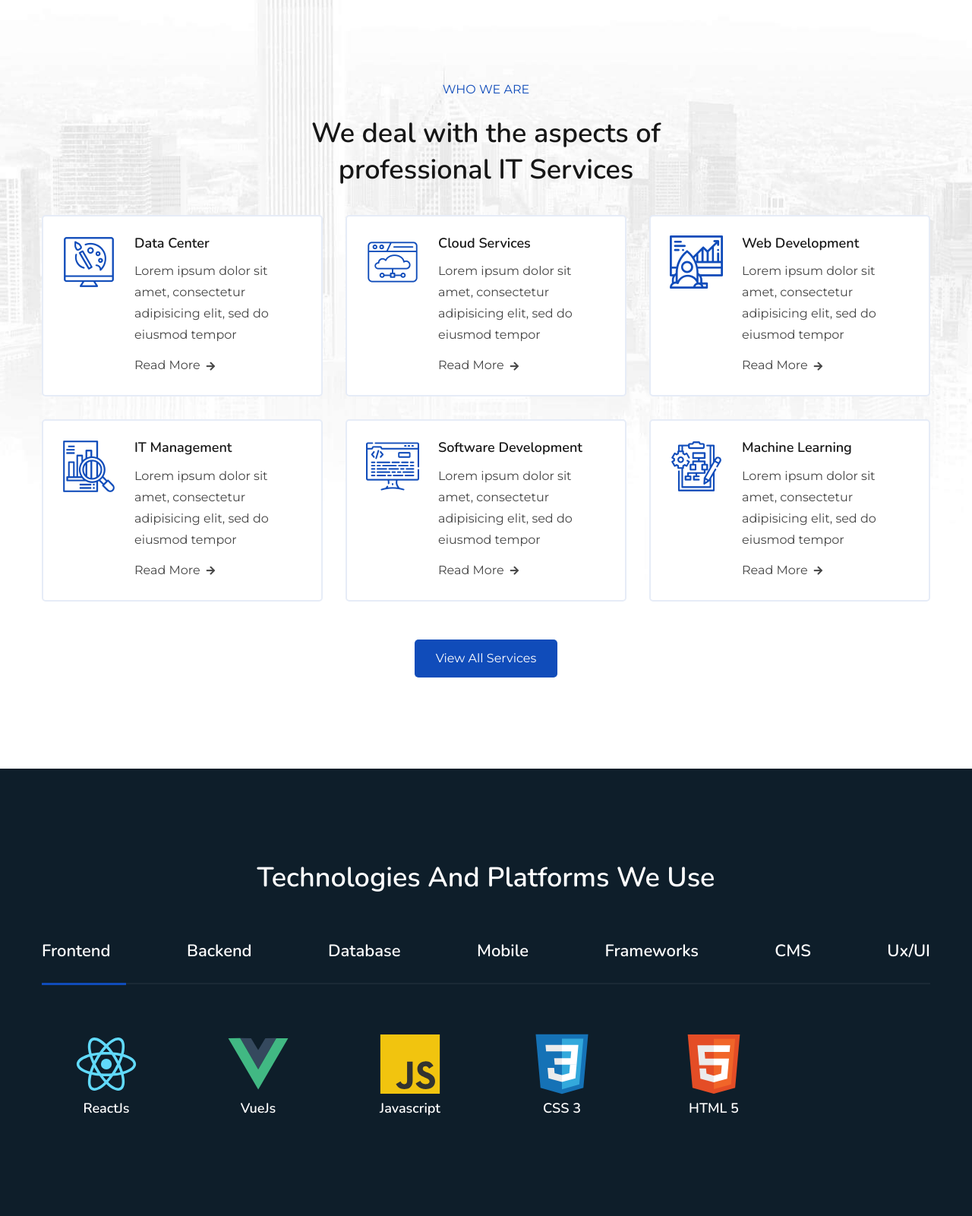
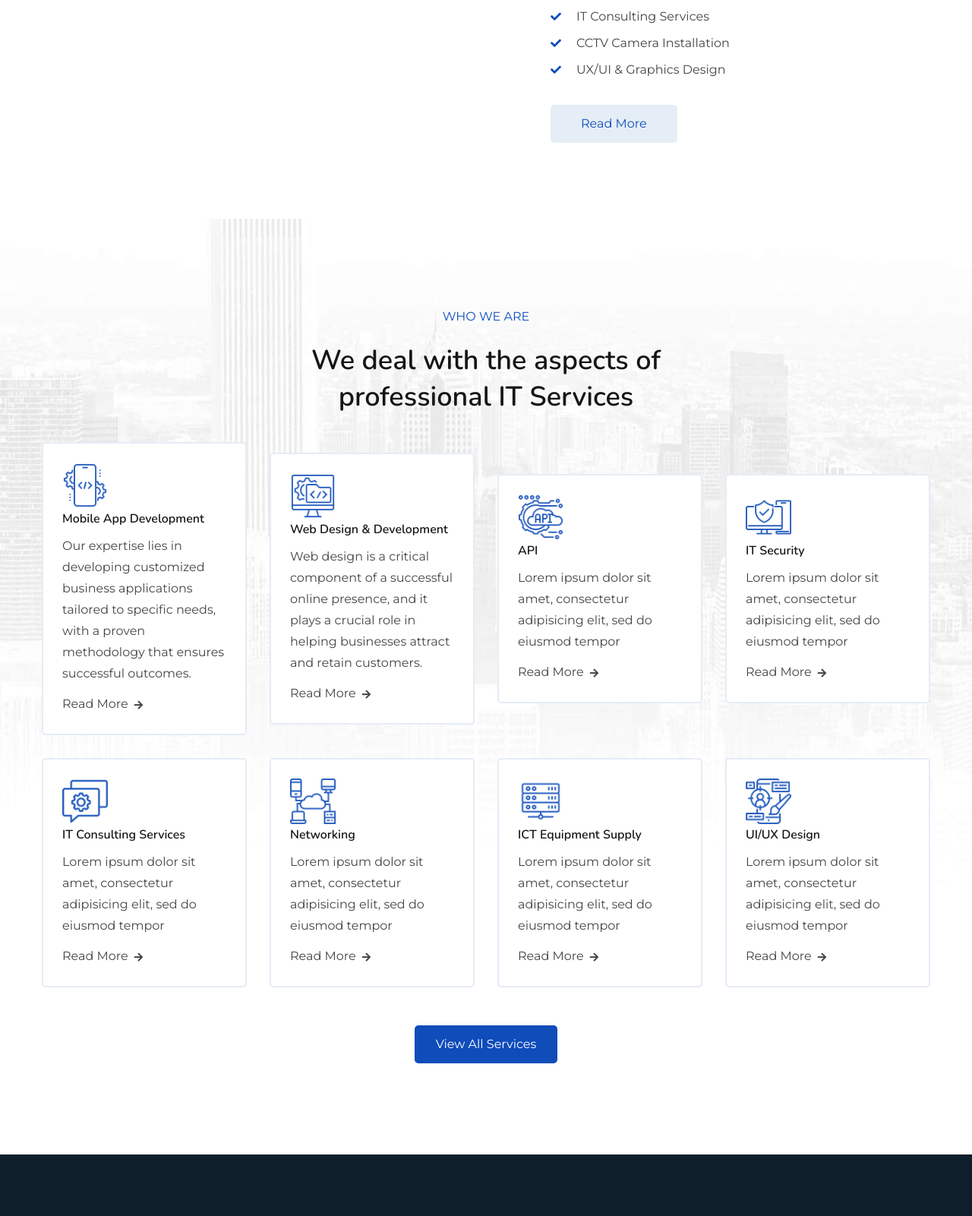
Before and after one commit to CassimClick/bitlevo, a CodeIgniter 4 app: the page made by app/Views/Pages/index.php in a window 1280 px wide. Shown: the part 1432-3033 px from the top of the page at 76% size. Run offline with PHP 8.4 and a stand-in for CodeIgniter, Linux system fonts and the light colour scheme; the template is opened without the code that fills it, so the values that code supplies are empty; some libraries are stand-ins or nearby versions.

Commit message:
added some contents to homepage services and about

```diff
--- a/app/Views/Components/About.php
+++ b/app/Views/Components/About.php
@@ -10,18 +10,24 @@
             </div>
             <div class="col-lg-6">
                 <div class="about-content pl-70 rpl-0 rpb-30 wow fadeInRight delay-0-2s">
-                    <div class="section-title mb-35">
+                    <div class="section-title">
                         <!-- <span class="sub-title">It Support For Business</span> -->
-                        <h2>Preparing for your success trusted source in IT services.</h2>
+                        <h3>Preparing for your success trusted source in IT services.</h3>
                     </div>
-                    <p>Lorem ipsum dolor sit amet, consectetur adipisicing elit, sed do eiusmod tempor incididunt ut labore</p>
-                    <ul class="list-style-three mt-15">
-                        <li>which means as the company ramps</li>
-                        <li>Available in 14.1-in. and 16-in. versions.</li>
-                        <li>The potential loss of the Touch Bar.</li>
-                        <li>High-speed USB 4.0.</li>
+                    <p>Welcome to Bitlevo, where we pride ourselves on solving our clients' challenges through innovative technologies and customized solutions. Our team is dedicated to understanding your unique business needs and creating tailored solutions that help you overcome obstacles and achieve your goals. Let us help you harness the power of technology to drive your business forward</p>
+                    <ul class="list-style-three mt-5">
+                        <li>IT equipment supply</li>
+                        <li>Custom software development</li>
+                        <li>Mobile app development</li>
+                        <li>IT Security</li>
+                        <li>Web design and development</li>
+                        <li>E-commerce solutions</li>
+                        <li>Networking</li>
+                        <li>IT consulting services</li>
+                        <li>CCTV camera installation</li>
+                        <li>UX/UI & Graphics design</li>
                     </ul>
-                    <a href="about.html" class="theme-btn style-three mt-25">View details</a>
+                    <a href="<?base_url('about')?>" class="theme-btn style-three mt-25">Read More</a>
                 </div>
             </div>
         </div>
--- a/app/Views/Components/Header.php
+++ b/app/Views/Components/Header.php
@@ -32,6 +32,7 @@
     <link rel="stylesheet" href="assets/css/slick.css">
     <!--====== Main Style ======-->
     <link rel="stylesheet" href="assets/css/style.css">
+    <link rel="stylesheet" href="assets/css/custom.css">
 
 </head>
 
--- a/app/Views/Components/Services.php
+++ b/app/Views/Components/Services.php
@@ -10,78 +10,105 @@
              </div>
          </div>
          <div class="row align-items-center">
-             <div class="col-xl-4 col-md-6">
+             <div class="col-xl-3 col-md-6">
                  <div class="feature-item wow fadeInUp delay-0-2s">
                      <div class="icon">
-                         <i class="flaticon flaticon-art"></i>
+                     <img  class="service-icon" src="<?=base_url('assets/png/mobile-development.png')?>" alt="Mobile Development">
                      </div>
                      <div class="feature-content">
-                         <h5>Data Center</h5>
+                         <h6>Mobile App Development</h6>
+                         <p>Our expertise lies in developing customized business applications tailored to specific needs, with a proven methodology that ensures successful outcomes.</p>
+                         <a href="<?= base_url('services/mobile-app')?>" class="learn-more">Read More <i class="fas fa-arrow-right"></i></a>
+                     </div>
+                 </div>
+             </div>
+             <div class="col-xl-3 col-md-6">
+                 <div class="feature-item wow fadeInUp delay-0-4s">
+                     <div class="icon">
+                     <img  class="service-icon" src="<?=base_url('assets/png/software-development.png')?>" alt="It Security">
+                     </div>
+                     <div class="feature-content">
+                         <h6>Web Design & Development </h6>
+                         <p>Web design is a critical component of a successful online presence, and it plays a crucial role in helping businesses attract and retain customers.</p>
+                         <a href="service-details.html" class="learn-more">Read More <i class="fas fa-arrow-right"></i></a>
+                     </div>
+                 </div>
+             </div>
+             <div class="col-xl-3 col-md-6">
+                 <div class="feature-item wow fadeInUp delay-0-4s">
+                     <div class="icon">
+                     <img  class="service-icon" src="<?=base_url('assets/png/api.png')?>" alt="It Security">
+                     </div>
+                     <div class="feature-content">
+                         <h6>API</h6>
                          <p>Lorem ipsum dolor sit amet, consectetur adipisicing elit, sed do eiusmod tempor</p>
                          <a href="service-details.html" class="learn-more">Read More <i class="fas fa-arrow-right"></i></a>
                      </div>
                  </div>
              </div>
-             <div class="col-xl-4 col-md-6">
+             <div class="col-xl-3 col-md-6">
                  <div class="feature-item wow fadeInUp delay-0-4s">
                      <div class="icon">
-                         <i class="flaticon flaticon-cloud-computing-1"></i>
+                     <img  class="service-icon" src="<?=base_url('assets/png/secure.png')?>" alt="It Security">
                      </div>
                      <div class="feature-content">
-                         <h5>Cloud Services</h5>
+                         <h6>IT Security</h6>
                          <p>Lorem ipsum dolor sit amet, consectetur adipisicing elit, sed do eiusmod tempor</p>
                          <a href="service-details.html" class="learn-more">Read More <i class="fas fa-arrow-right"></i></a>
                      </div>
                  </div>
              </div>
-             <div class="col-xl-4 col-md-6">
+             <div class="col-xl-3 col-md-6">
                  <div class="feature-item wow fadeInUp delay-0-6s">
                      <div class="icon">
-                         <i class="flaticon flaticon-development-3"></i>
+                     <img  class="service-icon" src="<?=base_url('assets/png/conversation.png')?>" alt="It Consultancy">
+
                     </div>
                     <div class="feature-content">
-                         <h5>Web Development</h5>
+                        <h6>IT Consulting Services</h6>
                         <p>Lorem ipsum dolor sit amet, consectetur adipisicing elit, sed do eiusmod tempor</p>
                         <a href="service-details.html" class="learn-more">Read More <i class="fas fa-arrow-right"></i></a>
                     </div>
                 </div>
             </div>
-             <div class="col-xl-4 col-md-6">
+            <div class="col-xl-3 col-md-6">
                 <div class="feature-item wow fadeInUp delay-0-8s">
                     <div class="icon">
-                         <i class="flaticon flaticon-analysis-1"></i>
+                        <img  class="service-icon" src="<?=base_url('assets/png/computer.png')?>" alt="Networking">
                      </div>
                      <div class="feature-content">
-                         <h5>IT Management</h5>
+                         <h6>Networking</h6>
                          <p>Lorem ipsum dolor sit amet, consectetur adipisicing elit, sed do eiusmod tempor</p>
                          <a href="service-details.html" class="learn-more">Read More <i class="fas fa-arrow-right"></i></a>
                      </div>
                  </div>
              </div>
-             <div class="col-xl-4 col-md-6">
-                 <div class="feature-item wow fadeInUp delay-1-0s">
+            <div class="col-xl-3 col-md-6">
+                <div class="feature-item wow fadeInUp delay-0-8s">
                     <div class="icon">
-                         <i class="flaticon flaticon-web-development"></i>
+                        <img  class="service-icon" src="<?=base_url('assets/png/server.png')?>" alt="IT Equipments Sply">
                      </div>
                      <div class="feature-content">
-                         <h5>Software Development</h5>
+                         <h6>ICT Equipment Supply</h6>
                          <p>Lorem ipsum dolor sit amet, consectetur adipisicing elit, sed do eiusmod tempor</p>
                          <a href="service-details.html" class="learn-more">Read More <i class="fas fa-arrow-right"></i></a>
                      </div>
                  </div>
              </div>
-             <div class="col-xl-4 col-md-6">
-                 <div class="feature-item wow fadeInUp delay-1-2s">
+            <div class="col-xl-3 col-md-6">
+                <div class="feature-item wow fadeInUp delay-0-8s">
                     <div class="icon">
-                         <i class="flaticon flaticon-plan"></i>
+                        <img  class="service-icon" src="<?=base_url('assets/png/ui.png')?>" alt="IT Equipments Sply">
                      </div>
                      <div class="feature-content">
-                         <h5>Machine Learning</h5>
+                         <h6>UI/UX Design</h6>
                          <p>Lorem ipsum dolor sit amet, consectetur adipisicing elit, sed do eiusmod tempor</p>
                          <a href="service-details.html" class="learn-more">Read More <i class="fas fa-arrow-right"></i></a>
                      </div>
                  </div>
              </div>
+
+
          </div>
          <div class="feature-btn text-center mt-20">
              <a href="services.html" class="theme-btn">view all services</a>
```
Also changed, not shown: public/assets/css/custom.css (added), public/assets/css/custom.scss (added), public/assets/css/style.css, public/assets/png/api.png (added), public/assets/png/cctv.png (added), public/assets/png/computer.png (added), public/assets/png/consultant.png (added), public/assets/png/conversation.png (added), public/assets/png/design.png (added), public/assets/png/mobile-development.png (added), public/assets/png/secure.png (added), public/assets/png/server.png (added), public/assets/png/software-development.png (added), public/assets/png/ui.png (added), 1 other file. Lines whose indentation alone changed are shown as unchanged.
